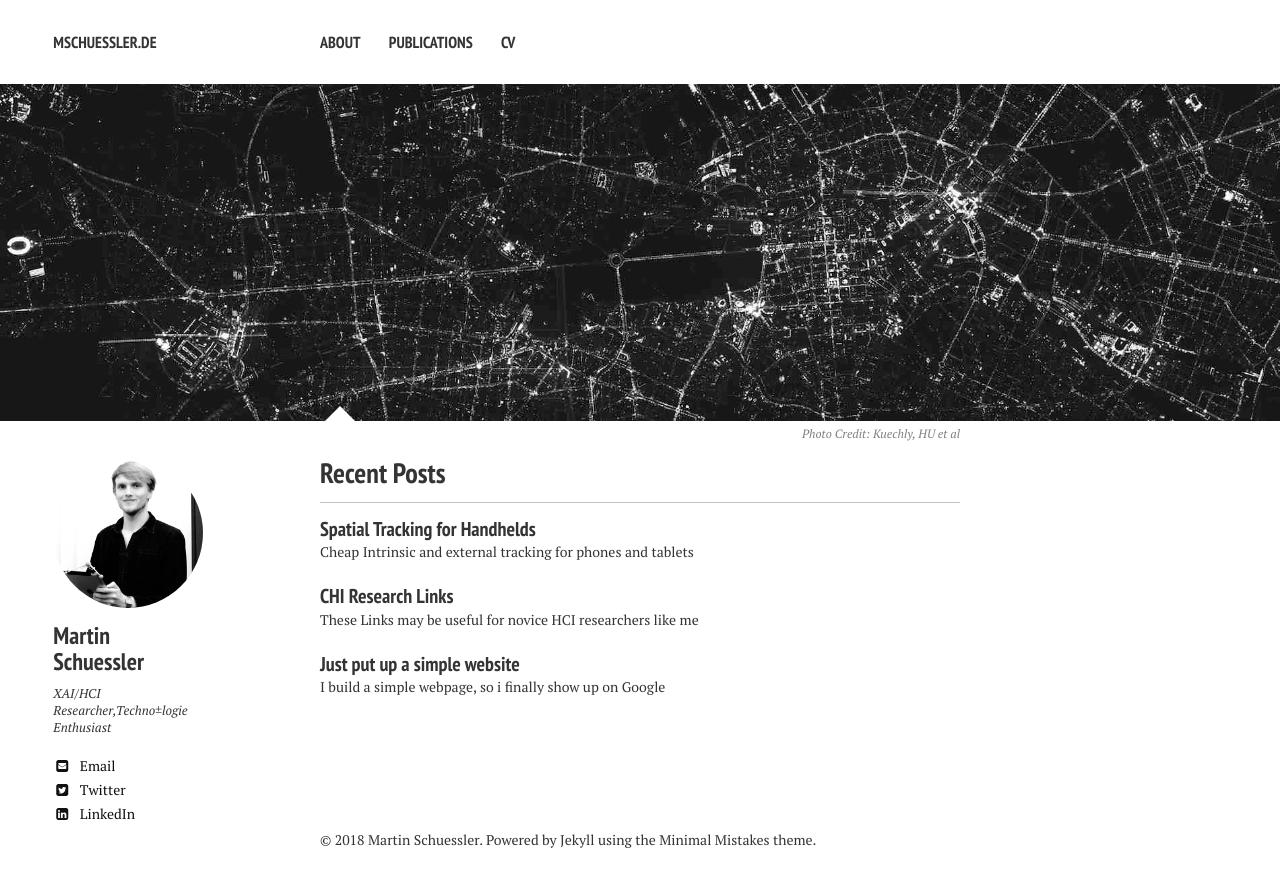
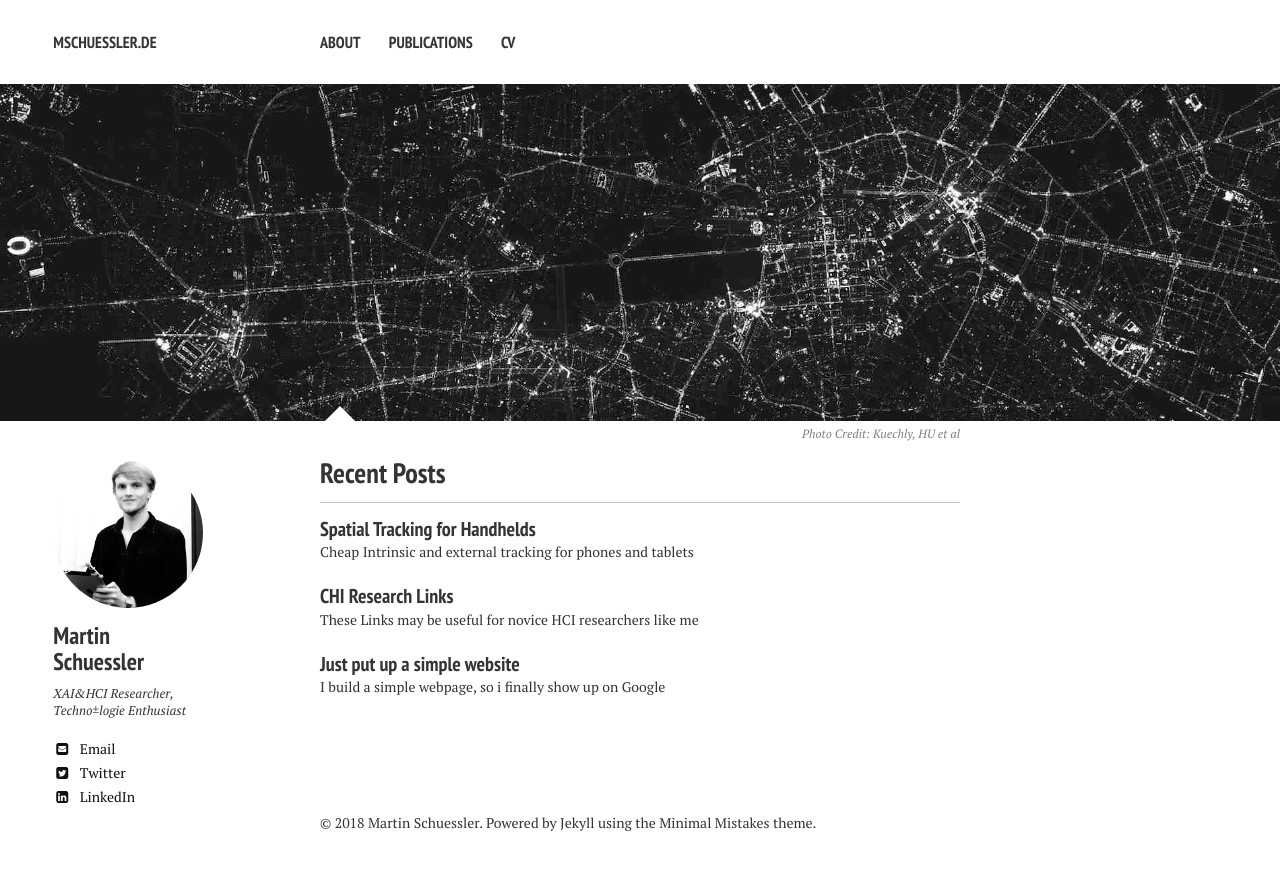
Before and after one commit to mschuessler/mschuessler.github.io, a Jekyll site: the page built from index.md, in a window 1280 px wide. Shown: the top 887 px of the page. Built offline with Jekyll 4.4.1, drawn with Linux system fonts in a browser that asks for light colours; nearby versions of some CDN libraries.

Commit message:
Changed formating of short bio

```diff
--- a/_config.yml
+++ b/_config.yml
@@ -28,7 +28,7 @@ kramdown:
 owner:
   name: Martin Schuessler
   avatar: mschuessler.jpg
-  bio: "XAI/HCI Researcher,Techno±logie Enthusiast"
+  bio: "XAI&HCI Researcher, Techno±logie Enthusiast"
   email: website@mschuessler.de
   disqus-shortname:
   twitter: "@doitgoodbrutus"
```
